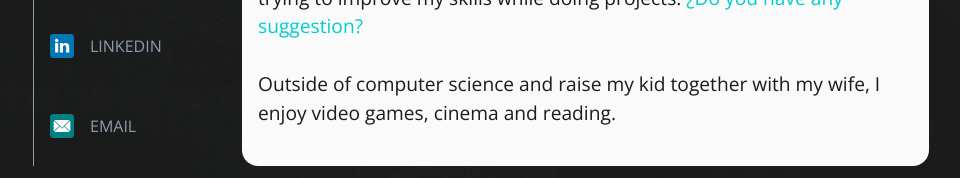
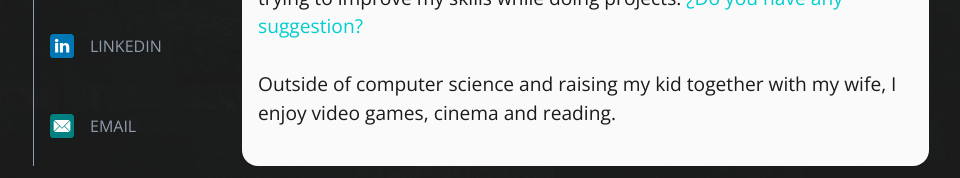
Before and after one commit to dbalas/dbalas.dev, a Nuxt app: page / in a window 1280 px wide. Shown: the part 434-612 px from the top of the page, without its empty margins (159-1119 px from the left). Built offline with nearby package versions, Linux system fonts and the light colour scheme.

Commit message:
correct word

```diff
--- a/pages/index.vue
+++ b/pages/index.vue
@@ -17,7 +17,7 @@
     </p>
     <br />
     <p>
-      Outside of computer science and raise my kid together with my wife, I
+      Outside of computer science and raising my kid together with my wife, I
       enjoy video games, cinema and reading.
     </p>
   </div>
```
